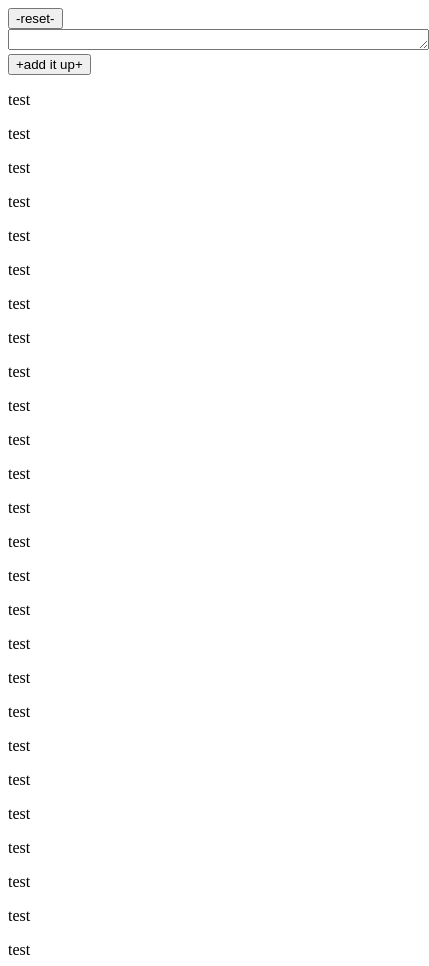
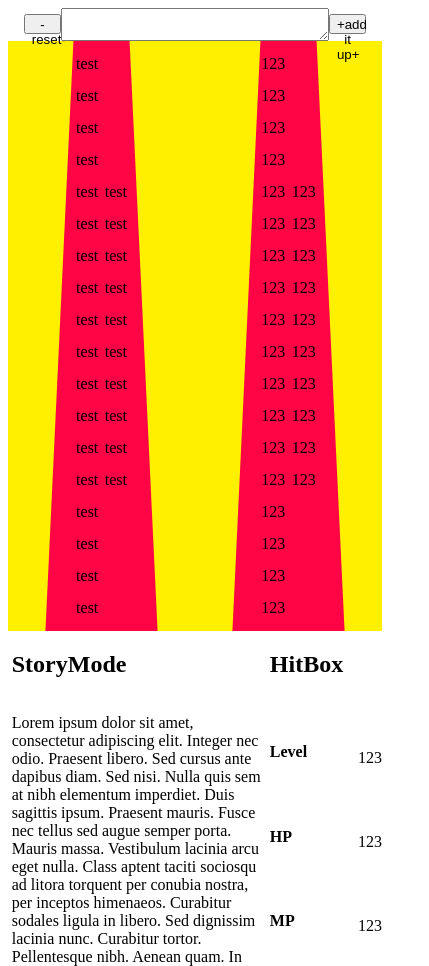
Before and after one commit to MissElle/number-or-string, a plain HTML site: page index.html in a window 390 px wide. Shown: the top 966 px of the page, 429 px wide, since content can reach past the window. Drawn offline with nearby package versions, Linux system fonts and the light colour scheme.

Commit message:
April 19 4:21 - Added some new div wrappers to the hitbox div. This helps the numbers and names stay aligned properly. Completed the basic layout and positioning of all the elements in the html and css. Now I need to add the actual decoration and verify responsiveness when screen shrinks.

```diff
--- a/index.html
+++ b/index.html
@@ -12,14 +12,13 @@
       <article class="form">
         <form name="deterform" id="deterform">
           <button type="button" id="reset">-reset-</button>
-          <textarea name="typeinput" id="typeinput" rows="1" cols="50"></textarea>
+          <textarea name="typeinput" id="typeinput"></textarea>
           <button type="submit" id="submit">+add it up+</button>
-       </form>
+        </form>
       </article>
 
-      <article>
-        <div class="words">
-          <div id="words">
+      <article class="columns">
+        <div id="words">
             <p>test</p>
             <p>test</p>
             <p>test</p>
@@ -48,8 +47,8 @@
             <p>test</p>
             <p>test</p>
             <p>test</p>
-          </div>
-          <div id="wordcount">
+        </div>
+        <div id="wordcount">
             <p>123</p>
             <p>123</p>
             <p>123</p>
@@ -78,24 +77,19 @@
             <p>123</p>
             <p>123</p>
             <p>123</p>
-            <p>123</p>
-            <p>123</p>
-            <p>123</p>
-            <p>123</p>
-            <p>123</p>
-            <p>123</p>
-            <p>123</p>
-            <p>123</p>
-          </div>
+        </div>
+      </article>
+
+      <article class="stats">
+        <div class="hitbox">
+          <h2>HitBox</h2>
+          <div class="points"><h4>Level</h4><p id="numcount">123</p></div>
+          <div class="points"><h4>HP</h4><p id="sum">123</p></div>
+          <div class="points"><h4>MP</h4><p id="mean">123</p></div>
         </div>
 
-        <div class="numbers">
-          <h4>Level</h4><p id="numcount">123</p>
-          <h4>HP</h4><p id="sum">123</p>
-          <h4>MP</h4><p id="mean">123</p>
-        </div>
-
-        <div class="sentence">
+        <div class="storybox">
+          <h2>StoryMode</h2>
           <p id="concatenated">Lorem ipsum dolor sit amet, consectetur adipiscing elit. Integer nec odio. Praesent libero. Sed cursus ante dapibus diam. Sed nisi. Nulla quis sem at nibh elementum imperdiet. Duis sagittis ipsum. Praesent mauris. Fusce nec tellus sed augue semper porta. Mauris massa. Vestibulum lacinia arcu eget nulla. Class aptent taciti sociosqu ad litora torquent per conubia nostra, per inceptos himenaeos.
 
 Curabitur sodales ligula in libero. Sed dignissim lacinia nunc. Curabitur tortor. Pellentesque nibh. Aenean quam. In scelerisque sem at dolor. Maecenas mattis. Sed convallis tristique sem. Proin ut ligula vel nunc egestas porttitor. Morbi lectus risus, iaculis vel, suscipit quis, luctus non, massa. Fusce ac turpis quis ligula lacinia aliquet. Mauris ipsum. Nulla metus metus, ullamcorper vel, tincidunt sed, euismod in, nibh.
--- a/style.css
+++ b/style.css
@@ -1 +1,105 @@
-*/Numbers and Strings - Add or Concatenate - style.js*/
+/* Numbers or Strings - Add or Concatenate - style.css */
+
+/*----------------------------------------------------------*/
+/*This is the form layout*/
+
+.wrapper {
+  width: 75em;
+  margin: 0 auto;
+}
+
+@media all and (max-width: 75em) {
+  .wrapper {width: 100%;}
+}
+
+textarea {
+width: 70%;
+max-height: 2em;
+text-align: center;
+}
+
+button {
+  width: 10%;
+  height: 1.5em;
+  text-align: center;
+}
+
+form {
+  display: flex;
+  flex-flow: row nowrap;
+  justify-content: center;
+  align-items: center;
+}
+
+/*----------------------------------------------------------*/
+/*This is the layout for the words used and word count*/
+
+.columns {
+  display: flex;
+  flex-flow: row nowrap;
+  justify-content: space-around;
+  height: 70vh;
+  background-color: #fff000;
+}
+
+
+#words {
+  display: flex;
+  flex-flow: column wrap;
+  justify-content: center;
+  align-items: center;
+  align-content: center;
+  clip-path: polygon(75% 0%, 100% 100%, 0% 100%, 25% 0%);
+  width: 30%;
+  line-height: 0em;
+  background-color:#ff0546;
+  overflow: visible;
+}
+
+#wordcount {
+  display: flex;
+  flex-flow: column wrap;
+  justify-content: center;
+  align-items: center;
+  align-content: center;
+  clip-path: polygon(75% 0%, 100% 100%, 0% 100%, 25% 0%);
+  width: 30%;
+  line-height: 0em;
+  background-color:#ff0546;
+  overflow: visible;
+}
+
+#words p, #wordcount p {
+  padding: 0 .2em;
+  line-height: 0em;
+}
+
+/*----------------------------------------------------------*/
+/*This is the layout for the Hitbox and StoryBox*/
+
+.stats {
+  display: flex;
+  flex-flow: row-reverse nowrap;
+}
+
+.hitbox {
+  display: flex;
+  flex-flow: column nowrap;
+  justify-content: space-between;
+  width: 30%;
+  max-height: 20em;
+}
+
+.storybox {
+  display: flex;
+  flex-flow: column nowrap;
+  width: 69%;
+  min-height: 20em;
+}
+
+.points {
+  display: flex;
+  flex-flow: row nowrap;
+  justify-content: space-between;
+  align-items: flex-end;
+}
```
